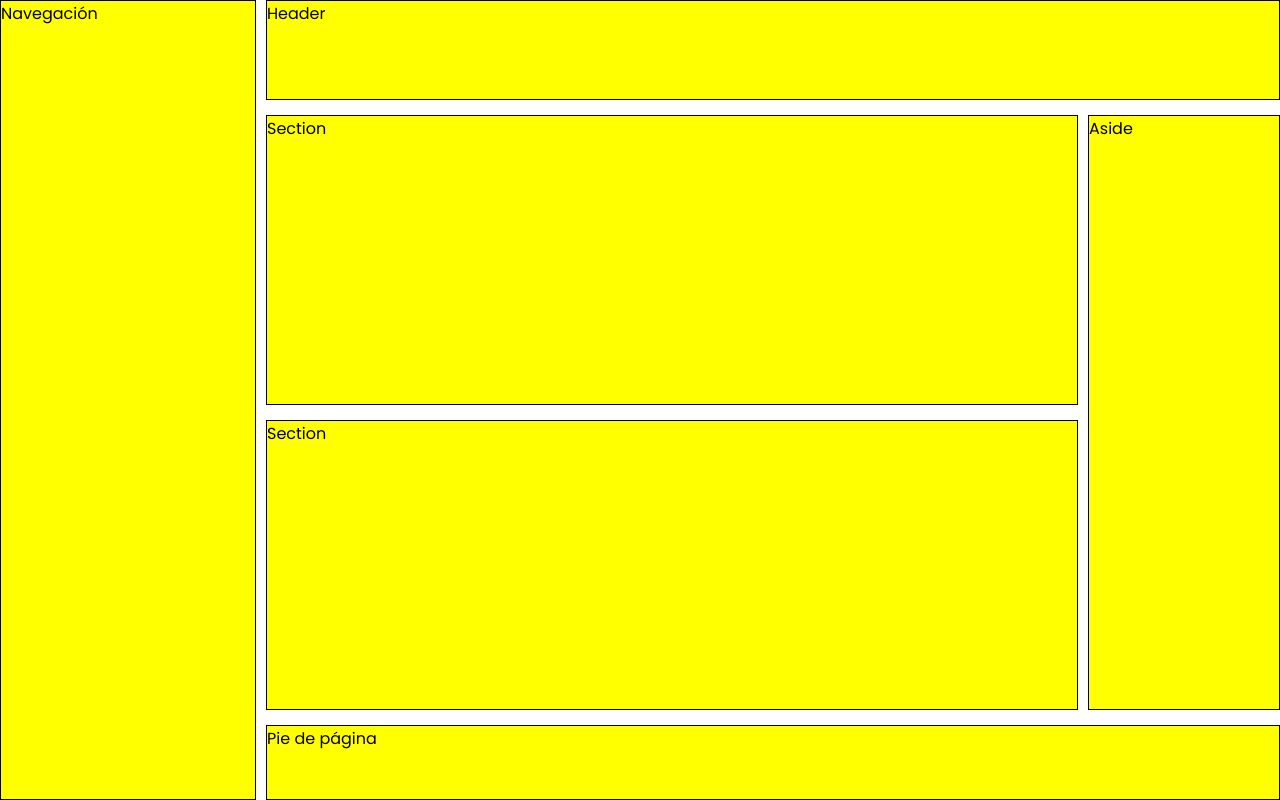
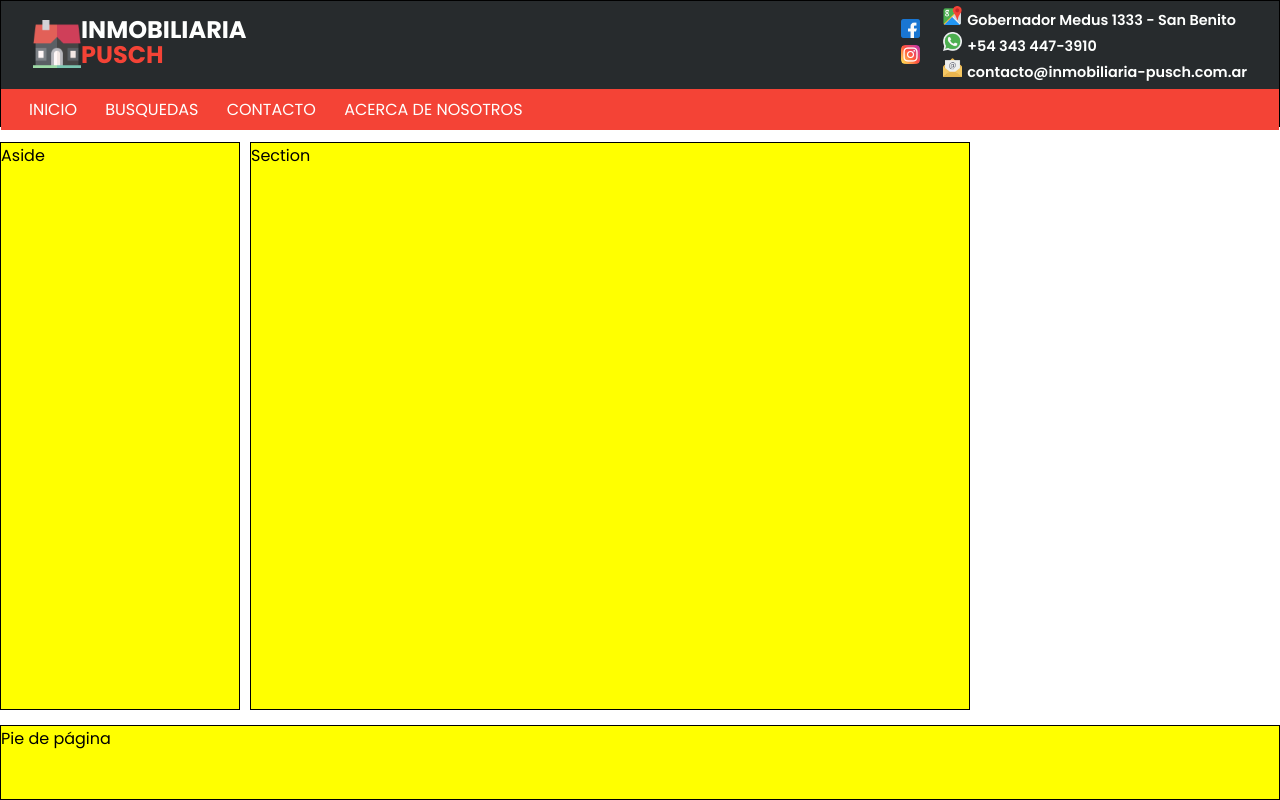
Before and after one commit to Angel-Pusch/PreEntrega2-Pusch, a plain HTML site: page index.html in a window 1280 px wide. Drawn offline with Linux system fonts and the light colour scheme.

Commit message:
implementación de grid

```diff
--- a/css/style.css
+++ b/css/style.css
@@ -6,19 +6,41 @@
     font-family: 'Poppins', sans-serif;
 }
 
-
 #grilla {
     display: grid;
     grid-template-areas:
-        "nav header header"
-        "nav productos publicidad"
-        "nav servicios publicidad"
-        "nav footer footer";
-    grid-template-rows: 100px 1fr 1fr 75px;
-    grid-template-columns: 20% auto 15%;
+        "header header header"
+        "nav buscador publicados"
+        "nav buscador publicados"
+        "footer footer footer";
+    grid-template-rows: 126.7px 1fr 1fr 75px;
+    grid-template-columns: 2fr 6fr 2.5fr;
     grid-column-gap: 10px;
     grid-row-gap: 15px;
     height: 100vh;
+}
+
+header {
+    grid-area: header;
+}
+header ul {
+    list-style-type: none;
+}
+
+footer {
+    grid-area: footer;
+}
+
+section#buscador {
+    grid-area: buscador;
+}
+
+.nav {
+    grid-area: nav;
+}
+
+aside {
+    grid-area: publicados;
 }
 
 .border {
@@ -26,26 +48,96 @@
     background-color: yellow;
 }
 
-header {
-    grid-area: header;
+.topbar {
+    width: auto;
+    display: flex;
+    justify-content: space-between;
+    background-color: #272B2D;
+    padding-left: 2rem;
+    padding-right: 2rem;
 }
 
-footer {
-    grid-area: footer;
+.brand {
+    width: 14rem;
+    display: flex;
+    align-items: center;
 }
 
-section#productos {
-    grid-area: productos;
+.brand a {
+    text-decoration: none;
 }
 
-section#servicios {
-    grid-area: servicios;
+.brand img {
+    float: left;
+    width: 3rem;
 }
 
-nav{
-    grid-area: nav;
+
+.brand_tittle {
+    padding-top: 20%;
+    font-size: 1.5rem;
+    font-weight: bold;
+    line-height: 1.2rem;
+
+    color: #fefffe;
 }
 
-aside{
-    grid-area: publicidad;
+.brand_second_tittle {
+    color: #f44336;
 }
+
+.topbar_social {
+    display: flex;
+    justify-content: flex-end;
+    align-items: center;
+    width: 40rem;
+}
+
+.topbar_items {
+    padding: 0.3rem 0rem 0.3rem 0rem;
+    display: flex;
+    justify-content: flex-end;
+}
+
+.topbar_items ul li a {
+    color: #fefffe;
+    text-decoration: none;
+    font-size: 0.9rem;
+    font-weight: 600;
+}
+
+
+.icon {
+    height: 1.2rem;
+}
+
+.icon_s {
+    padding-right: 0.3rem;
+}
+
+.nav_links {
+    background-color: #f44336;
+    text-align: left;
+    padding-left: 1rem;
+}
+
+.nav_links ul li {
+    list-style: none;
+    display: inline-block;
+    padding: 8px 12px;
+    position: relative;
+}
+
+.nav_links ul li a {
+    color: #fefffe;
+    text-decoration: none;
+    font-size: 1rem;
+}
+
+.nav_links ul li:hover {
+    background: #272B2D;
+    transition: 0.55s;
+    font-weight: 300;
+    margin-left: 0.3rem;
+    margin-right: 0.3rem;
+}
--- a/index.html
+++ b/index.html
@@ -21,14 +21,64 @@
 </head>
 
 <body>
-<div id="grilla">
-    <header class="border">Header</header>
-    <section id="productos" class="border">Section</section>
-    <section id="servicios" class="border">Section</section>
-    <nav class="border">Navegación</nav>
-    <aside class="border">Aside</aside>
-    <footer class="border">Pie de página</footer>
-</div>
+    <div id="grilla">
+        <header class="border">
+            <div class="topbar">
+                <div class="brand">
+                    <a href="./index.html">
+                        <img src="./assets/images/brand.png" alt="">
+                        <span class="brand_tittle">INMOBILIARIA <span class="brand_second_tittle">PUSCH</span> </span>
+                    </a>
+                </div>
+
+                <div class="topbar_social">
+                    <ul>
+                        <!-- No quería dejar los enlaces vacios! -->
+                        <li><a href="#" target="_blank" rel="noopener"><img class="icon"
+                                    src="./assets/images/facebook.png" alt=""></a></li>
+                        <li><a href="#" target="_blank" rel="noopener"><img class="icon"
+                                    src="./assets/images/instagram.png" alt=""></a></li>
+                    </ul>
+                </div>
+
+                <div class="topbar_items">
+                    <ul>
+                        <li><a href="https://bit.ly/3uaWhUG" target="_blank" rel="noopener"><img class="icon icon_s"
+                                    src="./assets/images/map.png" alt="">Gobernador Medus 1333 - San Benito</a></li>
+                        <li><a href="https://wa.me/5493434473910" target="_blank" rel="noopener"><img
+                                    class="icon icon_s" src="./assets/images/whatsapp.png" alt="">+54 343 447-3910</a>
+                        </li>
+                        <li><a href="https://mail.google.com/mail/?view=cm&source=mailto&to=contacto@inmobiliaria-pusch.com.ar"
+                                target="_blank" rel="noopener"><img class="icon icon_s" src="./assets/images/email.png"
+                                    alt="">contacto@inmobiliaria-pusch.com.ar</a></li>
+                    </ul>
+                </div>
+            </div>
+
+            <div class="nav_links">
+                <nav>
+                    <ul>
+                        <li><a href="./index.html">INICIO</a></li>
+                        <li><a href="./pages/busquedas.html">BUSQUEDAS</a></li>
+                        <li><a href="./pages/contacto.html">CONTACTO</a></li>
+                        <li><a href="./pages/acerca_de_nosotros.html">ACERCA DE NOSOTROS</a></li>
+                    </ul>
+                </nav>
+            </div>
+        </header>
+        <section id="buscador" class="border">
+            Section
+        </section>
+        <div class="nav border">
+            Navegación
+        </div>
+        <aside class="nav border">
+            Aside
+        </aside>
+        <footer class="border">
+            Pie de página
+        </footer>
+    </div>
 </body>
 
 </html>
```
Also changed, not shown: assets/images/brand.png (added), assets/images/email.png (added), assets/images/facebook.png (added), assets/images/favicon.ico (added), assets/images/instagram.png (added), assets/images/map-wireframe.png (added), assets/images/map.png (added), assets/images/whatsapp.png (added).
